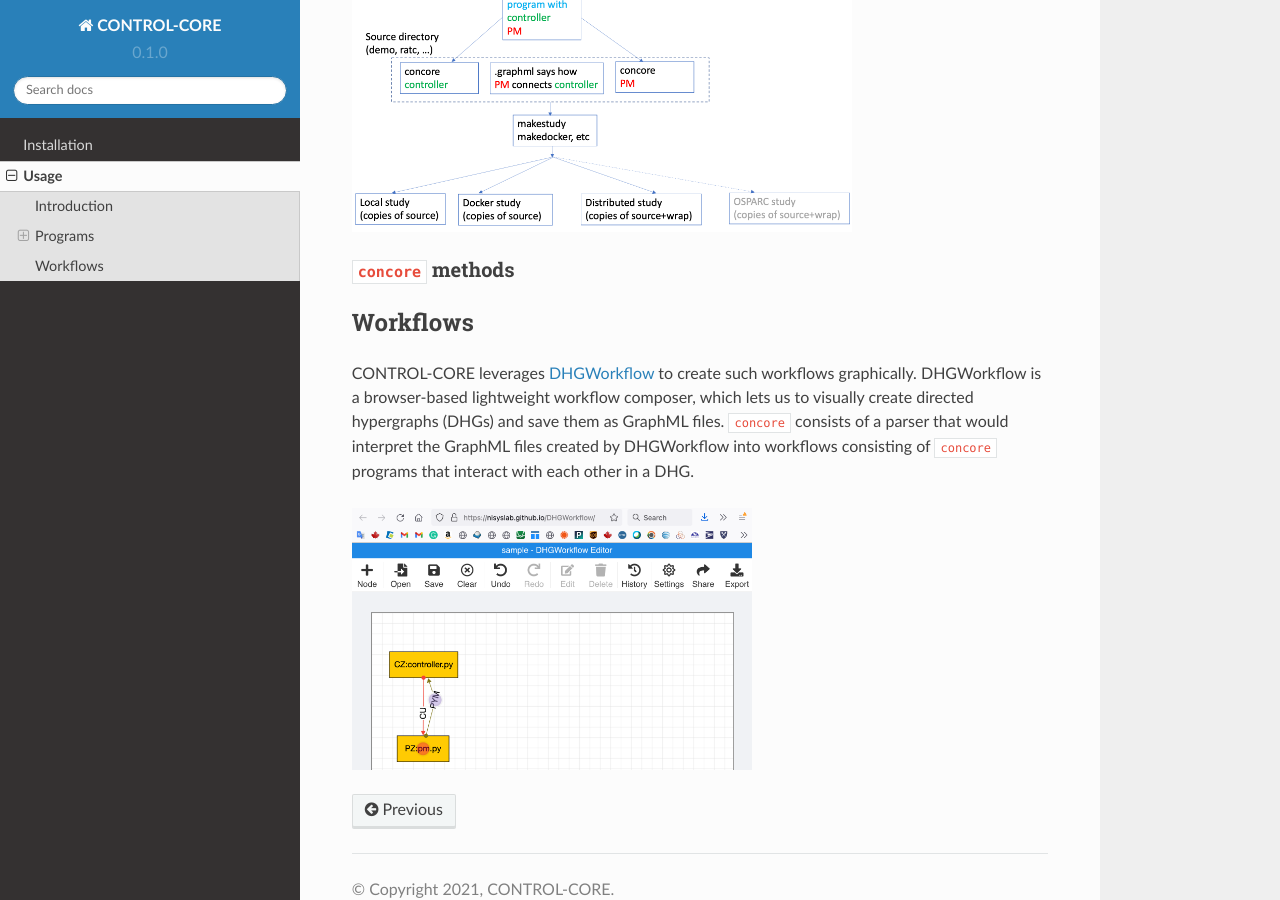
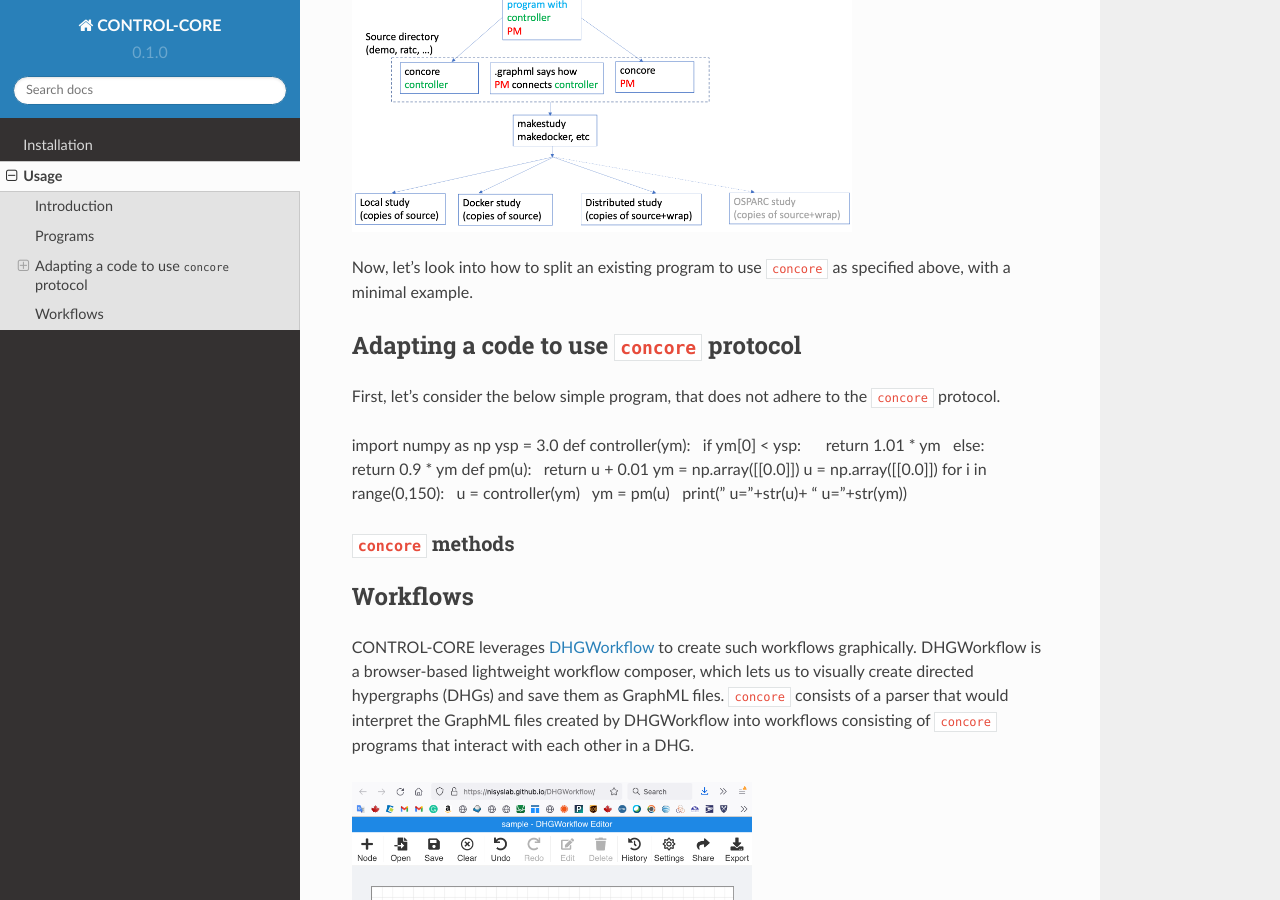
Before and after one commit to ControlCore-Project/documentation, a Sphinx documentation site: the page built from docs/source/usage.rst, in a window 1280 px wide and 900 px high, scrolled down 693 px. Built offline with Sphinx 7.4.7 and the Read the Docs theme 2.0.0, drawn with Linux system fonts in a browser that asks for light colours.

Commit message:
Update usage.rst

```diff
--- a/docs/source/usage.rst
+++ b/docs/source/usage.rst
@@ -24,6 +24,32 @@
   :alt: Splitting into controller and PM programs
 
 
+Now, let's look into how to split an existing program to use ``concore`` as specified above, with a minimal example.
+
+Adapting a code to use ``concore`` protocol
+------------
+
+First, let's consider the below simple program, that does not adhere to the ``concore`` protocol.
+
+import numpy as np
+ysp = 3.0
+def controller(ym):
+  if ym[0] < ysp:
+     return 1.01 * ym
+  else:
+     return 0.9 * ym
+def pm(u):
+  return u + 0.01
+ym = np.array([[0.0]])
+u = np.array([[0.0]])
+for i in range(0,150):
+  u = controller(ym)
+  ym = pm(u)
+  print(" u="+str(u)+ " u="+str(ym))
+
+
+
+
 ``concore`` methods
 ########################
 
```
